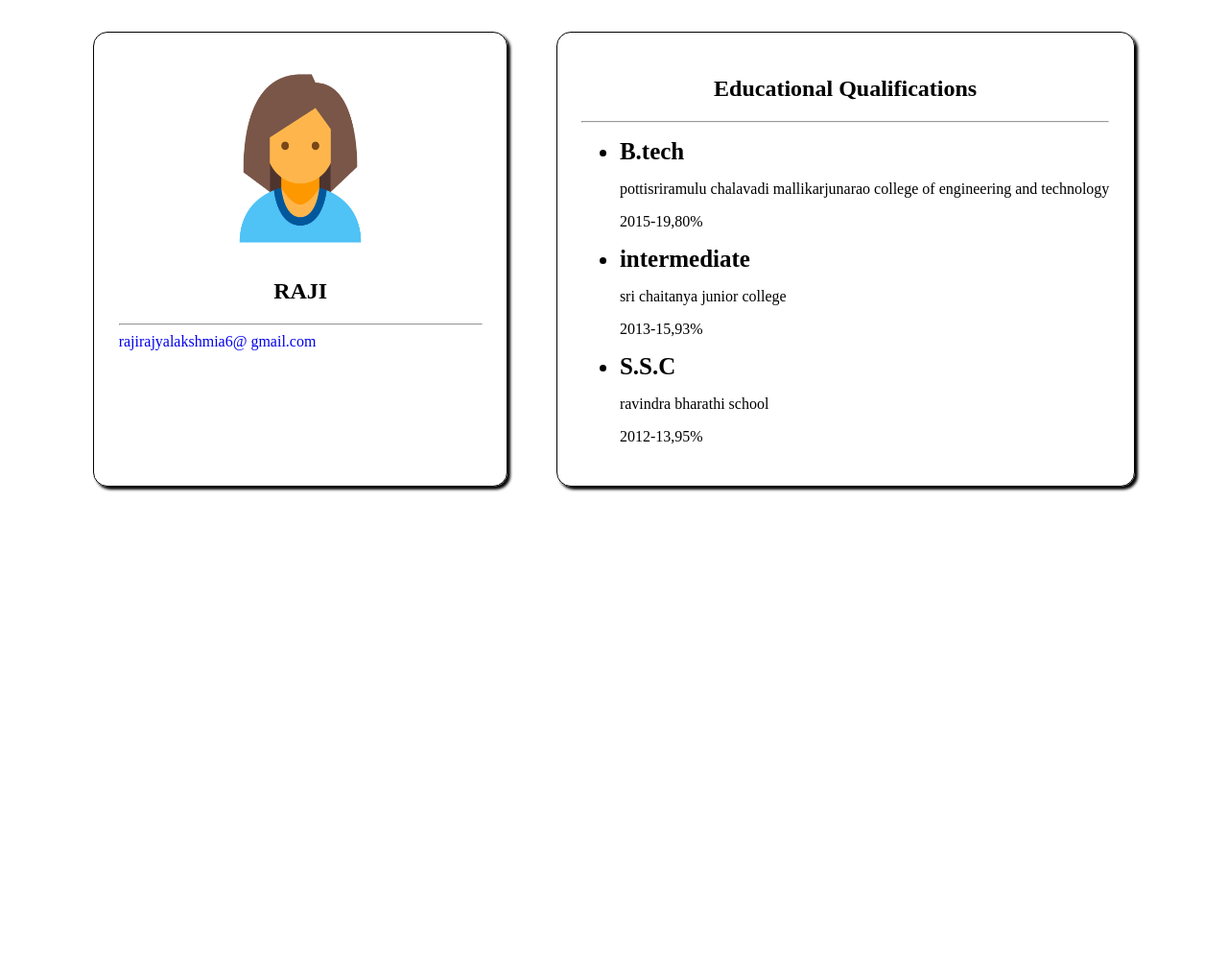
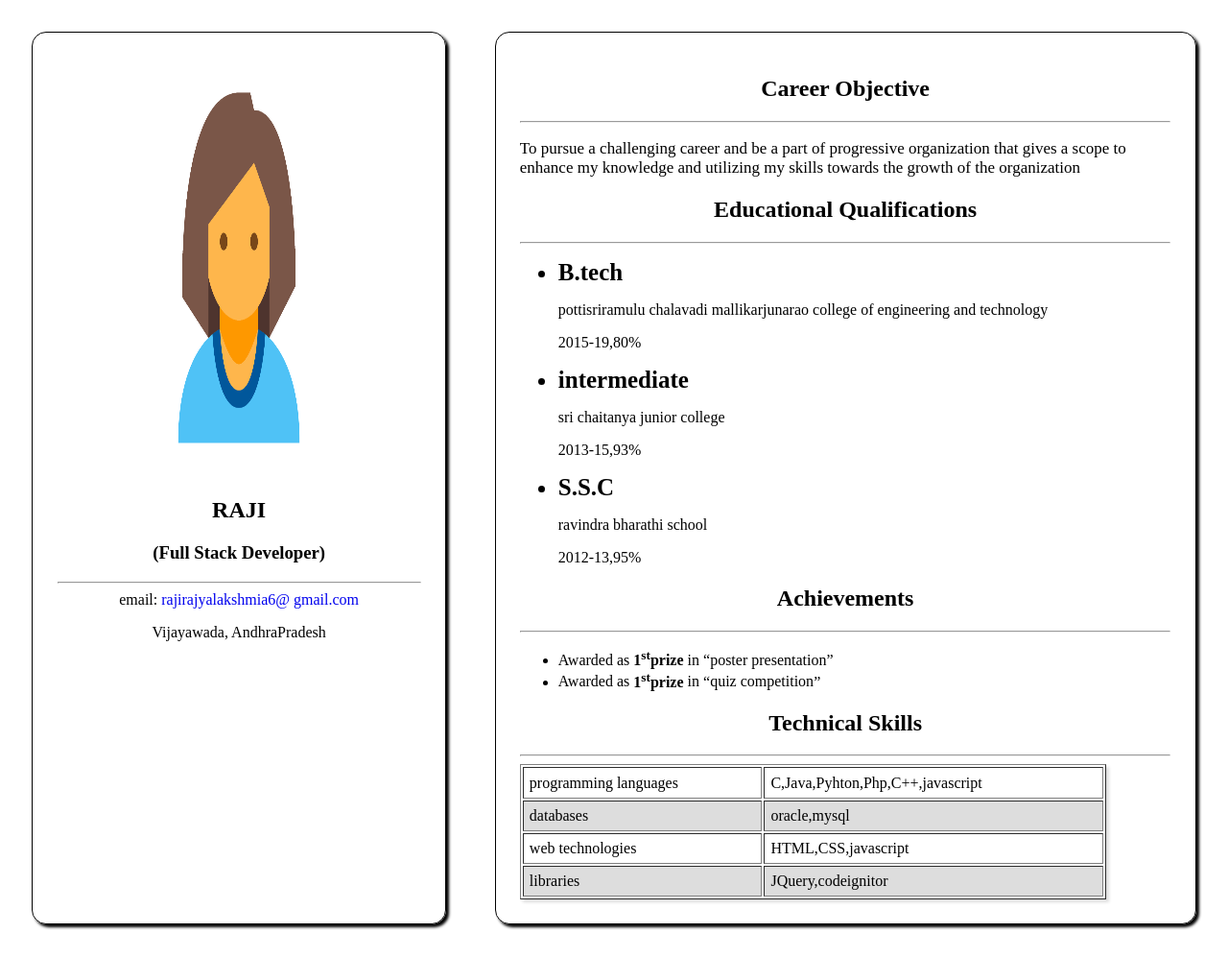
Before and after one commit to RajyalakshmiVadlamannati/gitproject, a plain HTML site: page index.html in a window 1280 px wide. Shown: the whole page at 96% size. Before the commit the page ends 800 px from the top, so only its background shows below. Drawn offline with Linux system fonts and the light colour scheme.

Commit message:
first commit

```diff
--- a/data.json
+++ b/data.json
@@ -4,6 +4,9 @@
     "name":"RAJI",
      "email":"rajirajyalakshmia6@gmail.com",
       "mobile":"9440645824"
+    },
+    "careerobjective":{
+      "info":"To pursue a challenging career and be a part of progressive organization that gives a scope to enhance my knowledge and utilizing my skills towards the growth of the organization"
     },
     "education":[
       {
@@ -21,5 +24,33 @@
         "institute":"ravindra bharathi school",
         "data":["2012-13","95%"]
       }
+    ],
+    "achievements":[
+        {
+          "nameofachivement":"Awarded as <b>1<sup>st</sup>prize</b> in <q>poster presentation</q>"
+            },
+        {
+          "nameofachivement":"Awarded as <strong>1<sup>st</sup>prize</strong> in <q>quiz competition</q>"
+        }
+    ],
+    "technicalskills":[
+      {
+
+       "name":"programming languages",
+       "data":["C","Java","Pyhton","Php","C++","javascript"]
+     },
+
+      {
+        "name":"databases",
+        "data":["oracle","mysql"]
+      },
+      {
+        "name":"web technologies",
+        "data":["HTML","CSS","javascript"]
+      },
+      {
+        "name":"libraries",
+        "data":["JQuery","codeignitor"]
+      }
     ]
-}
+    }
--- a/index.html
+++ b/index.html
@@ -14,8 +14,11 @@
        <img src="images/person-female.png" alt="profile">
        <h2>
          RAJI
-       </h2> <hr>
-       <a href="mailto:rajirajyalakshmia6@gmail.com">rajirajyalakshmia6@ gmail.com</a>
+       </h2>
+       <h3><center>(Full Stack Developer)</center> </h3>
+        <hr>
+      <center>email: <a href="mailto:rajirajyalakshmia6@gmail.com">rajirajyalakshmia6@ gmail.com</a></center>
+       <p><center> Vijayawada, AndhraPradesh</center></p>
       </div>
           <!--contact info-->
           <div class="child2" id="child2">
--- a/main.js
+++ b/main.js
@@ -12,9 +12,23 @@ function loadJson(file,callback){
 loadJson("data.json",function(text){
   let data=JSON.parse(text);
   console.log(data);
+  fun_career(data.careerobjective);
   fun_education(data.education);
+  fun_achieve(data.achievements);
+  fun_skill(data.technicalskills);
   });
   var div2=document.getElementById("child2");
+  function fun_career(careerobj){
+    var headLine=document.createElement("h2");
+    headLine.textContent="Career Objective";
+    div2.appendChild(headLine);
+    var underLine=document.createElement("hr");
+    div2.appendChild(underLine);
+    var info=document.createElement("p");
+    info.textContent=careerobj.info;
+    info.style.fontSize="17px";
+    div2.appendChild(info);
+  }
   function fun_education(edu){
     var headLine=document.createElement("h2");
     headLine.textContent="Educational Qualifications";
@@ -35,5 +49,37 @@ loadJson("data.json",function(text){
         list.appendChild(listItem1);
         list.appendChild(listItem2);
         list.appendChild(listItem3);
+
+      }
+    }
+    function fun_achieve(art){
+      var headLine=document.createElement("h2");
+      headLine.textContent="Achievements";
+      div2.appendChild(headLine);
+      var underLine=document.createElement("hr");
+      div2.appendChild(underLine);
+      var list=document.createElement("ul");
+      div2.appendChild(list);
+     for(var j=0;j<art.length;j++){
+         var listItem=document.createElement("li");
+         listItem.innerHTML=art[j].nameofachivement;
+          list.appendChild(listItem);
     }
   }
+    function fun_skill(techs)
+    {
+      var headLine=document.createElement("h2");
+      headLine.textContent="Technical Skills";
+      div2.appendChild(headLine);
+      var underLine=document.createElement("hr");
+      div2.appendChild(underLine);
+      var tr="";
+      var table=document.createElement("table");
+      table.border="1";
+      div2.appendChild(table);
+      for(var k=0;k<techs.length;k++)
+      {
+        tr+="<tr><td>"+techs[k].name+"</td><td>"+techs[k].data+"</td></tr>";
+      }
+     table.innerHTML=tr;
+    }
--- a/styles/style.css
+++ b/styles/style.css
@@ -1,3 +1,13 @@
+table{
+  width:90%;
+  box-shadow:3px 3px 3px #ddd;
+}
+td{
+  padding:1%;
+}
+tr:nth-child(even){
+  background:#ddd;
+}
 a{
   text-decoration:none;
   }
```
